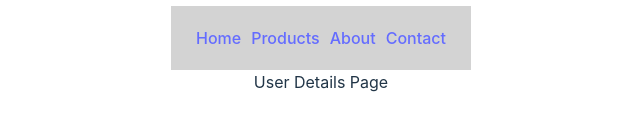
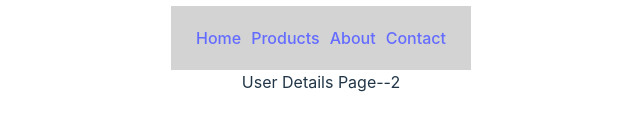
Before and after one commit to desgurpreet/React, a React (Vite) app in the folder reactRouter/: page /users/2 in a window 1280 px wide. Shown: the part 350-480 px from the top of the page, without its empty margins (319-959 px from the left). Built offline with nearby package versions, Linux system fonts and the light colour scheme.

Commit message:
useParams( ) Hook

```diff
--- a/reactRouter/src/components/UserDetails.jsx
+++ b/reactRouter/src/components/UserDetails.jsx
@@ -1,9 +1,17 @@
 import React from 'react';
+import { useParams } from 'react-router-dom';
 
 const UserDetails = () => {
+   const userId= useParams();
+   //useParams get a current route
+   //we want to access the parameters of current route
+   //give value in object form
+   //that's why using userId.id
+   const id=userId.id;
+   //id is come form dynamic route[path=':id']
     return (
         <div>
-            <h2>User Details Page</h2>
+            <h2>User Details Page--{id}</h2>
         </div>
     );
 }
--- a/reactRouter/src/components/Users.jsx
+++ b/reactRouter/src/components/Users.jsx
@@ -1,5 +1,5 @@
 import React from "react";
-import { Link } from "react-router-dom";
+import { Link, Outlet } from "react-router-dom";
 
 const Users = () => {
   return (
@@ -14,6 +14,7 @@ const Users = () => {
       <h2>
         <Link to="/users/3">User 3</Link>
       </h2>
+      <Outlet />
     </div>
   );
 };
```
